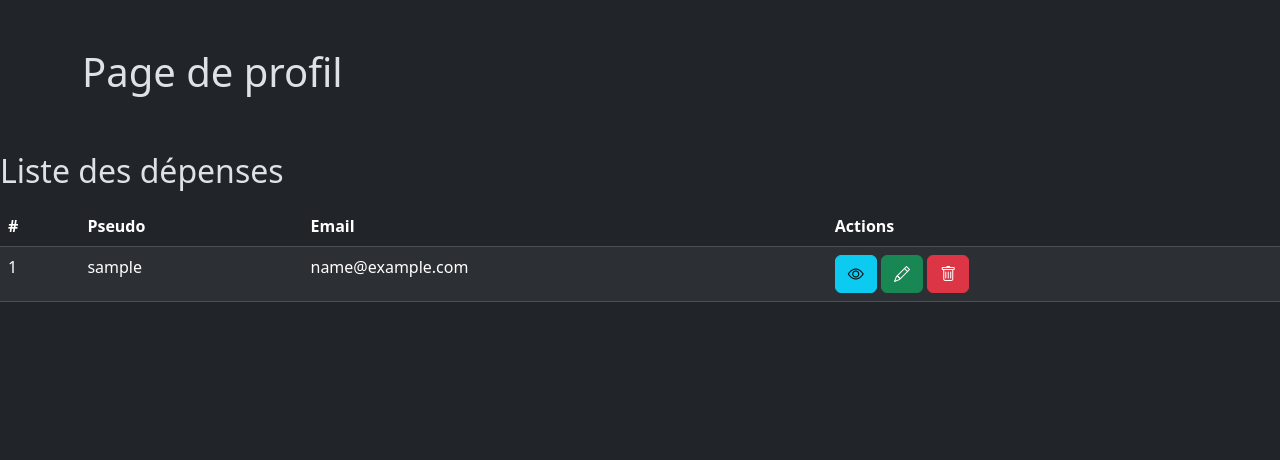
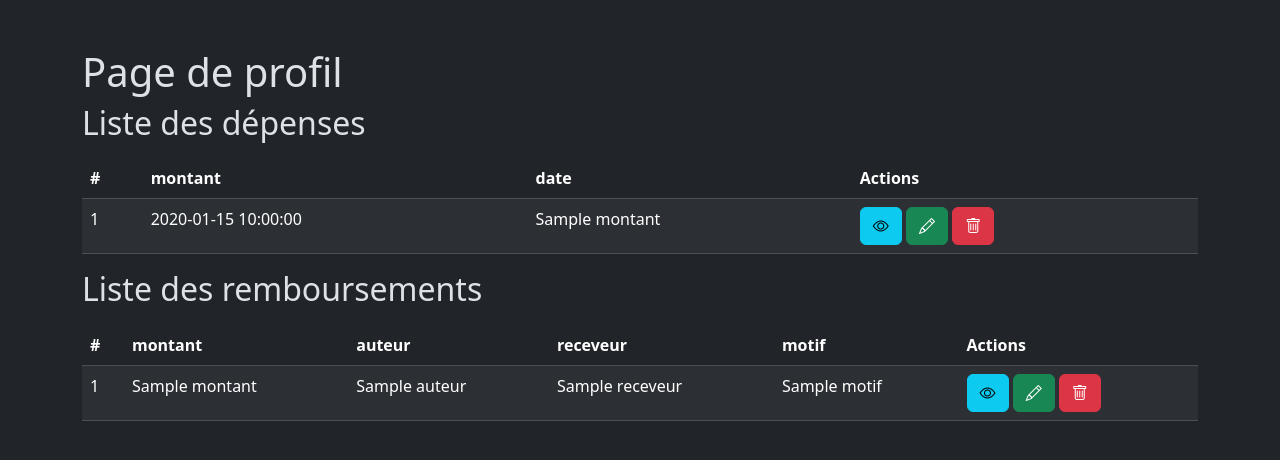
Before and after one commit to astralamycal/Projet_Fair_Count, a PHP site: template prototype/templates/member/profile.html.twig in a window 1280 px wide. Shown: the part 56-516 px from the top of the page. Run offline with PHP 8.4, Linux system fonts and the light colour scheme; the template is opened without the code that fills it: most values are stand-ins (such as "Sample title", 1, 10 or a date in 2020); some libraries are stand-ins or nearby versions.

Commit message:
profile.html.twig

```diff
--- a/prototype/templates/member/profile.html.twig
+++ b/prototype/templates/member/profile.html.twig
@@ -7,7 +7,6 @@
 {% block main %}
     <main class="py-5 container">
         <h1>Page de profil</h1>
-    </main>
 
         <h2>Liste des dépenses</h2>
         <table class="table table-striped mt-3">
@@ -17,10 +16,10 @@
                         #
                     </th>
                     <th>
-                    Pseudo
+                        montant
                     </th>
                     <th>
-                    Email
+                        date
                     </th>
                     <th>
                         Actions
@@ -28,18 +27,62 @@
                 </tr>
             </thead>
             <tbody>
-            {% for user in data %}
+                {% for depense in data.depenses %}
                     <tr>
-                    <td>{{ user.id }}</td>
-                    <td>{{ user.username }}</td>
-                    <td>{{ user.email }}</td>
+                        <td>{{ depense.id }}</td>
+                        <td>{{ depense.date }}</td>
+                        <td>{{ depense.montant }}</td>
                         <td>
-                        <a href="index.php?route=show&id={{ user.id }}" class="btn btn-info"><span class="bi bi-eye"></span></a>
-                        <a href="index.php?route=update&id={{ user.id }}" class="btn btn-success"><span class="bi bi-pencil"></span></a>
-                        <a href="index.php?route=delete&id={{ user.id }}" class="btn btn-danger"><span class="bi bi-trash"></span></a>
+                            <a href="index.php?route=show&id={{ depense.id }}" class="btn btn-info"><span class="bi bi-eye"></span></a>
+                            <a href="index.php?route=update&id={{ depense.id }}" class="btn btn-success"><span class="bi bi-pencil"></span></a>
+                            <a href="index.php?route=delete&id={{ depense.id }}" class="btn btn-danger"><span class="bi bi-trash"></span></a>
                         </td>
                     </tr>
                 {% endfor %}
             </tbody>
         </table>
+
+        <h2>Liste des remboursements</h2>
+        <table class="table table-striped mt-3">
+            <thead>
+                <tr>
+                    <th>
+                        #
+                    </th>
+                    <th>
+                        montant
+                    </th>
+                    <th>
+                        auteur
+                    </th>
+                    <th>
+                        receveur
+                    </th>
+                    <th>
+                        motif
+                    </th>
+                    <th>
+                        Actions
+                    </th>
+                </tr>
+            </thead>
+            <tbody>
+                {% for remboursement in data.remboursements %}
+                    <tr>
+                        <td>{{ remboursement.id }}</td>
+                        <td>{{ remboursement.montant }}</td>
+                        <td>{{ remboursement.auteur }}</td>
+                        <td>{{ remboursement.receveur }}</td>
+                        <td>{{ remboursement.motif }}</td>
+                        <td>
+                            <a href="index.php?route=show&id={{ remboursement.id }}" class="btn btn-info"><span class="bi bi-eye"></span></a>
+                            <a href="index.php?route=update&id={{ remboursement.id }}" class="btn btn-success"><span class="bi bi-pencil"></span></a>
+                            <a href="index.php?route=delete&id={{ remboursement.id }}" class="btn btn-danger"><span class="bi bi-trash"></span></a>
+                        </td>
+                    </tr>
+                {% endfor %}
+            </tbody>
+        </table>
+    </main>
+
 {% endblock %}
```
Also changed, not shown: preparation/README.md. Lines whose indentation alone changed are shown as unchanged.
